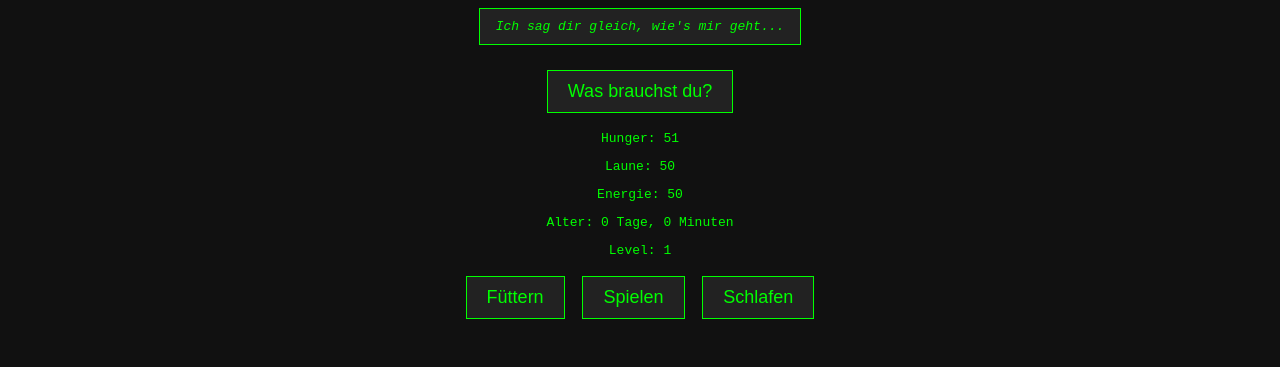
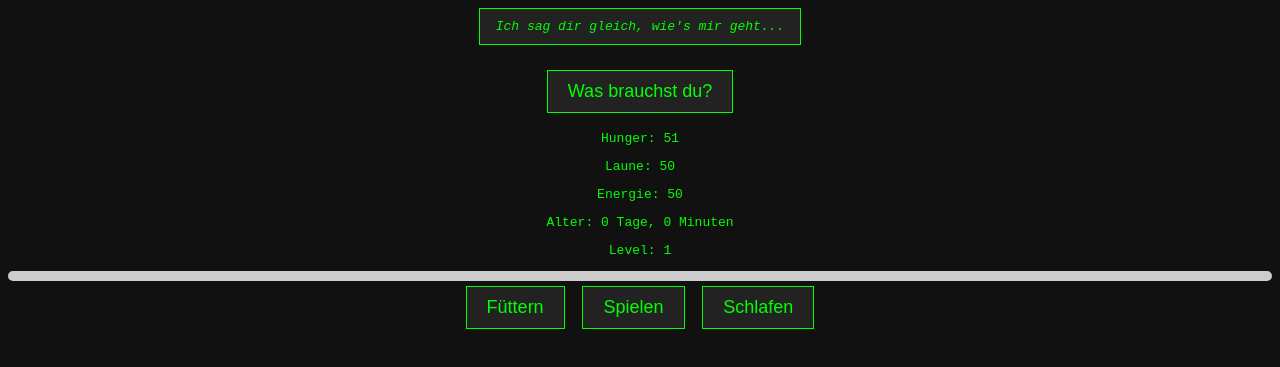
Before and after one commit to mxgn0/Tamagotchis-ai, a plain HTML site: page index.html in a window 1280 px wide. Shown: the part 231-598 px from the top of the page. Drawn offline with Linux system fonts and the light colour scheme.

Commit message:
Update style.css

```diff
--- a/style.css
+++ b/style.css
@@ -31,6 +31,20 @@ button {
   padding: 10px;
   border: 1px solid #0f0;
   font-style: italic;
+}
+.progress-bar-container {
+  width: 100%;
+  height: 10px;
+  background-color: #ccc;
+  border-radius: 5px;
+  margin-top: 5px;
+  overflow: hidden;
+}
+.progress-bar {
+  height: 10px;
+  background-color: #4caf50;
+  width: 0%;
+  transition: width 0.3s;
 }
 .loading {
   text-align: center;
```
